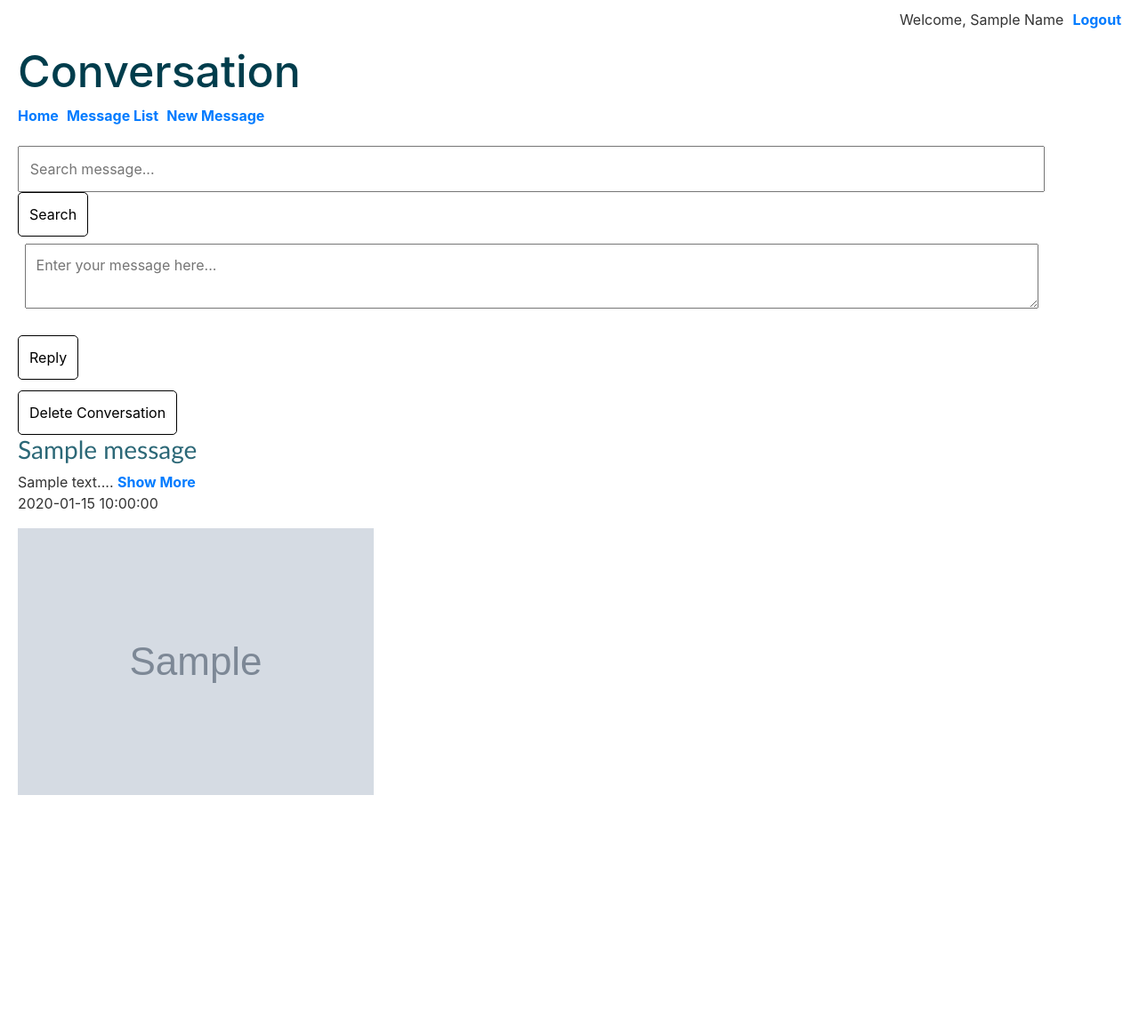
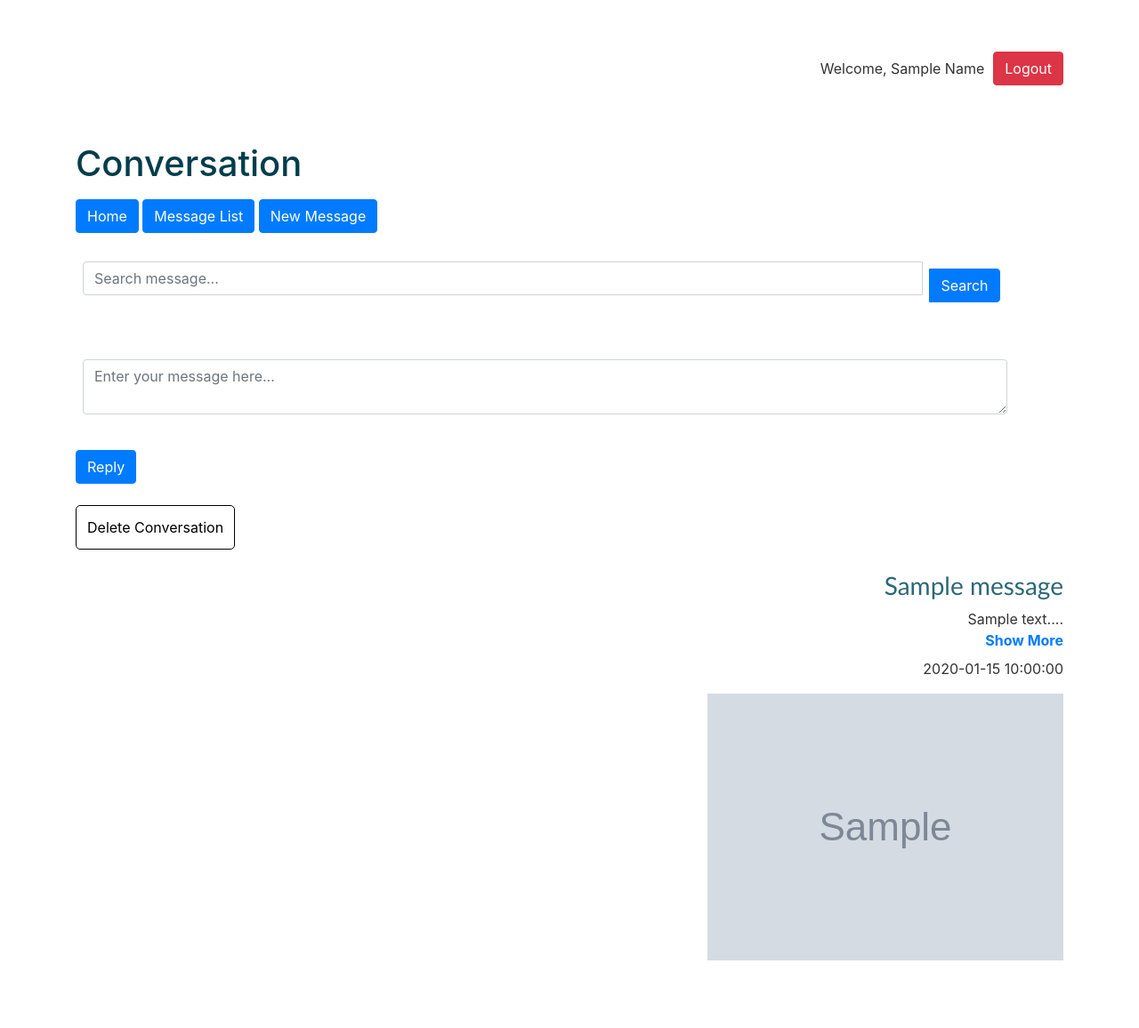
Before and after one commit to kevin-gallo/fdcmb, a CakePHP app: the page made by app/View/Messages/conversation.ctp in a window 1280 px wide. Shown: the part 20-1176 px from the top of the page at 89% size. Before the commit the page ends 914 px from the top, so only its background shows below. Run offline with PHP 8.4 and a stand-in for CakePHP, Linux system fonts and the light colour scheme; the template is opened without the code that fills it: most values are stand-ins (such as "Sample title", 1, 10 or a date in 2020); grey boxes marked "Sample" are stand-in pictures; form fields are guessed from the names that the template uses; data that the repository does not hold is empty; some libraries are stand-ins or nearby versions.

Commit message:
messages ui design - bootstrap

```diff
--- a/app/View/Messages/conversation.ctp
+++ b/app/View/Messages/conversation.ctp
@@ -1,25 +1,32 @@
 <?php echo $this->Html->css('components/index') ?>
 <?php echo $this->Html->css('components/button') ?>
 
-<div class="header-1">
+<div class="container">
+    <div class="header-1 mt-5">
         <p style="text-transform:capitalize;">Welcome, <?php echo h($name) ?> </p>
-    <p><?php echo $this->Html->link('Logout', array('controller' =>'users','action'=> 'logout'), array('class'=> '')); ?></p>
+        <p><?php echo $this->Html->link('Logout', array('controller' =>'users','action'=> 'logout'), array('class'=> 'btn btn-danger')); ?></p>
     </div>
 
-<h1 style="font-size: 50px;">Conversation</h1>
+    <h1 class="mt-5">Conversation</h1>
 
-<div>
-    <?php echo $this->Html->link('Home', array('controller'=> 'users','action'=> 'home')); ?>
-    &nbsp;<?php echo $this->Html->link("Message List", "index") ?>
-    &nbsp;<?php echo $this->Html->link("New Message", "new_message") ?>
+    <div class="mt-3">
+        <?php echo $this->Html->link('Home', array('controller'=> 'users','action'=> 'home'), array('class'=> 'btn btn-primary')); ?>
+        <?php echo $this->Html->link("Message List", "index", array('class'=> 'btn btn-primary')); ?>
+        <?php echo $this->Html->link("New Message", "new_message", array('class'=> 'btn btn-primary')); ?>
     </div>
 
-<div style="margin-top: 22px;">
-<div style="margin-bottom: 12px;">
+    <div class="mt-4">
         <form id="searchForm">
-        <input type="text" name="searchQuery" id="searchQuery" placeholder="Search message..." required>
-        <button type="submit" class="button-1">Search</button>
+            <div class="input-group">
+                <input type="text" class="form-control" name="searchQuery" id="searchQuery" placeholder="Search message..." required>
+                <div class="input-group-append">
+                    <button type="submit" class="btn btn-primary">Search</button>
+                </div>
+            </div>
         </form>
+    </div>
+
+    <div class="mt-4">
         <?php
             echo $this->Form->create("Message", array(
                 'url' => array(
@@ -27,17 +34,21 @@
                     'action'=> 'send_message',
                     $receiverId, // Receiver ID
                     $senderId // Sender ID
-            )));
+                ),
+                'class' => 'mt-3'
+            ));
             echo $this->Form->input('Message.message', array(
                 'label' => false,
+                'class' => 'form-control',
                 'placeholder' => 'Enter your message here...',
                 'required' => true,
             ));
-        echo $this->Form->button('Reply', array( 'class'=> 'button-1'));
+            echo $this->Form->button('Reply', array( 'class'=> 'btn btn-primary mt-3'));
             echo $this->Form->end();
         ?>
     </div>
-<div>
+
+    <div class="mt-4">
         <?php
             if(count($conversation) > 0) { ?>
                 <button class="delete-conversation">Delete Conversation</button>
@@ -45,34 +56,23 @@
         ?>
     </div>
 
-<div>
-    <div class="conversation">
+    <div class="conversation mt-4">
         <?php foreach ($conversation as $msg): ?>
-            <div style="margin-bottom: 20px;" class="message-wrapper">
-                <?php if($user_id === $msg['Message']['sender_id']) { ?>
-                    <div style="text-align: right;">
-                        <h3 style="text-align: right;">
-                            <?php
-                                echo $msg['Message']['sender_name'];
-                            ?>
-                        </h3>
+            <div class="message-wrapper mb-4">
+                <?php if($senderId === $msg['Message']['sender_id']) { ?>
+                    <div class="text-right">
+                        <h3 class="text-right"><?php echo $msg['Message']['sender_name']; ?></h3>
                         <?php if(strlen($msg['Message']['message']) > 10) { ?>
-                        <div class="short-message">
-                            <?php echo substr($msg['Message']['message'],0, 50) . '...'; ?>
+                            <div class="short-message"><?php echo substr($msg['Message']['message'],0, 50) . '...'; ?></div>
+                            <div class="full-message" style="display: none;"><?php echo $msg['Message']['message']; ?></div>
                             <a href="#" class="show-more">Show More</a>
-                        </div>
-
-                        <div class="full-message" style="display: none;">
-                            <?php echo $msg['Message']['message']; ?>
-                            <a href="#" class="show-less">Show Less</a>
-                        </div>
                         <?php } else { ?>
                             <div class="short-message"><?php echo $msg['Message']['message']; ?></div>
                         <?php } ?>
-                            <div>
+                        <div class="message-info mt-2">
                             <p><?php echo $msg['Message']['sent_at']; ?></p>
                         </div>
-                        <div style=" margin-right: 10px;">
+                        <div class="profile-picture">
                             <?php
                                 $picture = $msg['Sender']['profile_picture'];
                                 if(isset($picture)) {
@@ -82,32 +82,21 @@
                                 }
                             ?>
                         </div>
-                        <div style="clear: both;"></div>
                     </div>
-                  <?php  } else { ?>
-                        <div style="text-align: left;">
-                        <h3>
-                            <?php
-                                echo $msg['Message']['sender_name'];
-                            ?>
-                        </h3>
+                <?php } else { ?>
+                    <div class="text-left">
+                        <h3><?php echo $msg['Message']['sender_name']; ?></h3>
                         <?php if(strlen($msg['Message']['message']) > 10) { ?>
-                        <div class="short-message">
-                            <?php echo substr($msg['Message']['message'],0, 50) . '...'; ?>
+                            <div class="short-message"><?php echo substr($msg['Message']['message'],0, 50) . '...'; ?></div>
+                            <div class="full-message" style="display: none;"><?php echo $msg['Message']['message']; ?></div>
                             <a href="#" class="show-more">Show More</a>
-                        </div>
-
-                        <div class="full-message" style="display: none;">
-                            <?php echo $msg['Message']['message']; ?>
-                            <a href="#" class="show-less">Show Less</a>
-                        </div>
                         <?php } else { ?>
                             <div class="short-message"><?php echo $msg['Message']['message']; ?></div>
                         <?php } ?>
-                            <div>
+                        <div class="message-info mt-2">
                             <p><?php echo $msg['Message']['sent_at']; ?></p>
                         </div>
-                        <div style=" margin-right: 10px;">
+                        <div class="profile-picture">
                             <?php
                                 $picture = $msg['Sender']['profile_picture'];
                                 if(isset($picture)) {
@@ -117,20 +106,20 @@
                                 }
                             ?>
                         </div>
-                        <div style="clear: both;"></div>
                     </div>
-                 <?php }
-                ?>
+                <?php } ?>
             </div>
         <?php endforeach; ?>
     </div>
-    <div style="text-align: center;">
+
+    <div class="text-center mt-4">
         <?php
-            echo $this->Paginator->prev('Show Less') . ' ';
-            echo $this->Paginator->next('Show More');
+            echo $this->Paginator->prev('Show Less', array('class' => 'btn btn-primary')) . ' ';
+            echo $this->Paginator->next('Show More', array('class' => 'btn btn-primary'));
         ?>
     </div>
 </div>
+
 
 <script>
     $(document).ready(function() {
```
Also changed, not shown: app/View/Messages/index.ctp (+14 -11 lines), app/View/Messages/new_message.ctp (+15 -12 lines). Lines whose indentation alone changed are shown as unchanged.
